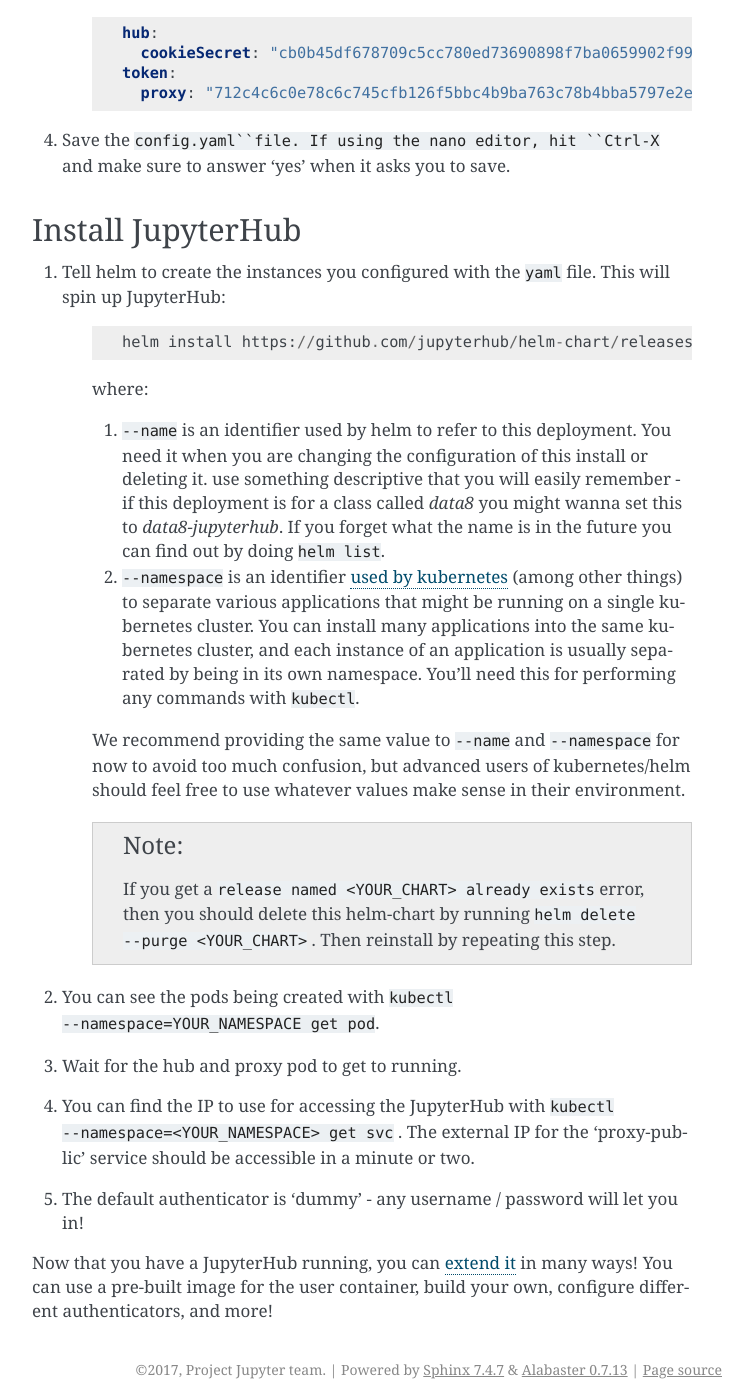
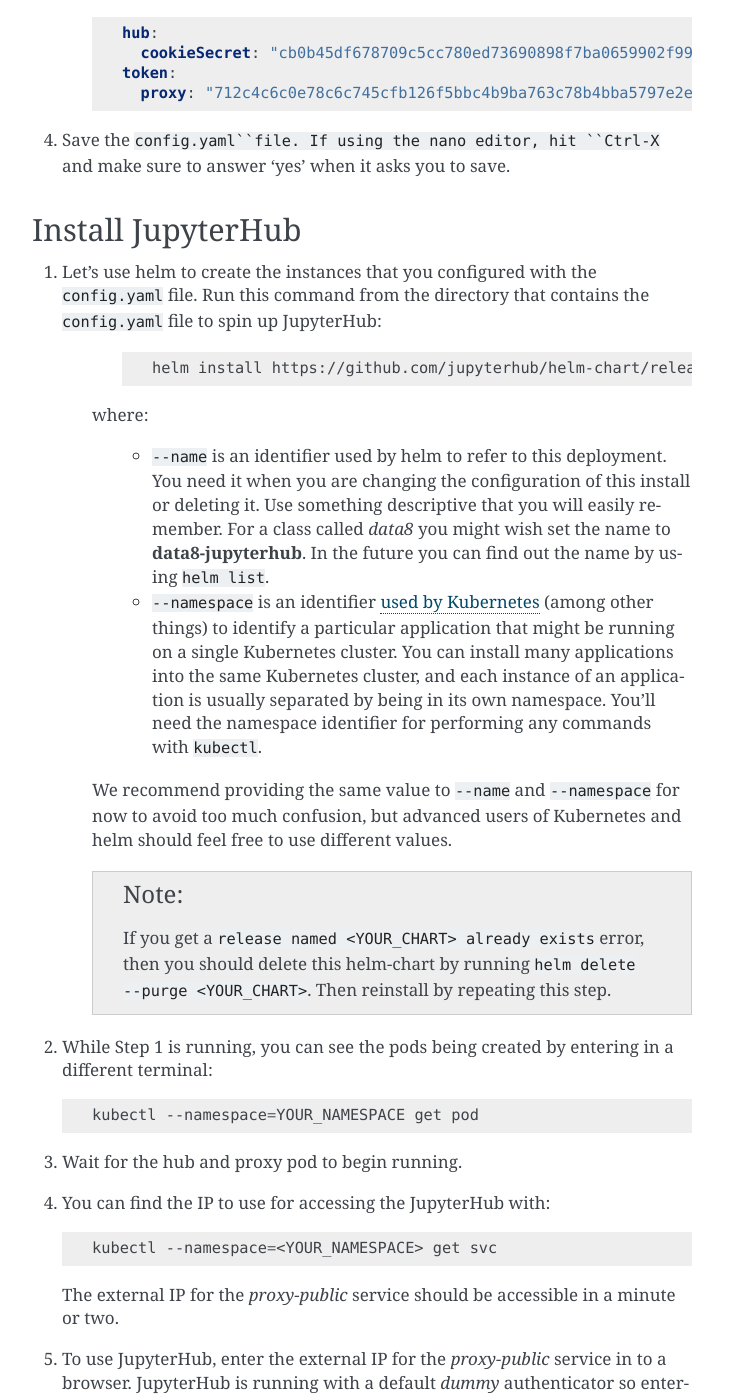
Before and after one commit to jupyterhub/zero-to-jupyterhub-k8s, a Sphinx documentation site: the page built from doc/source/setup-jupyterhub.rst, in a window 1280 px wide and 1400 px high, scrolled down 1015 px. Shown: the whole window, without its empty margins (388-1140 px from the left). Built offline with Sphinx 7.4.7, drawn with Linux system fonts in a browser that asks for light colours; some of the changed text lies outside the part shown.

Commit message:
Edit install instructions for JupyterHub

```diff
--- a/doc/source/setup-jupyterhub.rst
+++ b/doc/source/setup-jupyterhub.rst
@@ -64,27 +64,65 @@
 Install JupyterHub
 ------------------
 
-1. Tell helm to create the instances you configured with the ``yaml`` file.
-   This will spin up JupyterHub:
+1. Let's use helm to create the instances that you configured with the
+   ``config.yaml`` file. Run this command from the directory that contains the
+   ``config.yaml`` file to spin up JupyterHub:
 
-    .. code::
+      .. code:: bash
 
-        helm install https://github.com/jupyterhub/helm-chart/releases/download/v0.1/jupyterhub-0.1.tgz --name=YOUR_RELEASE_NAME --namespace=YOUR_NAMESPACE -f config.yaml
+         helm install https://github.com/jupyterhub/helm-chart/releases/download/v0.1/jupyterhub-0.1.tgz --name=YOUR_RELEASE_NAME --namespace=YOUR_NAMESPACE -f config.yaml
 
     where:
 
-    1. ``--name`` is an identifier used by helm to refer to this deployment. You need it when you are changing the configuration of this install or deleting it. use something descriptive that you will easily remember - if this deployment is for a class called *data8* you might wanna set this to *data8-jupyterhub*. If you forget what the name is in the future you can find out by doing ``helm list``.
-    2. ``--namespace``  is an identifier `used by kubernetes <https://kubernetes.io/docs/concepts/overview/working-with-objects/namespaces/>`_ (among other things) to separate various applications that might be running on a single kubernetes cluster. You can install many applications into the same kubernetes cluster, and each instance of an application is usually separated by being in its own namespace. You'll need this for performing any commands with ``kubectl``.
+        - ``--name`` is an identifier used by helm to refer to this deployment.
+          You need it when you are changing the configuration of this install
+          or deleting it. Use something descriptive that you will easily
+          remember. For a class called *data8* you might wish set the name to
+          **data8-jupyterhub**. In the future you can find out the name by
+          using ``helm list``.
+        - ``--namespace``  is an identifier
+          `used by Kubernetes <https://kubernetes.io/docs/concepts/overview/working-with-objects/namespaces/>`_
+          (among other things) to identify a particular application that might
+          be running on a single Kubernetes cluster. You can install many
+          applications into the same Kubernetes cluster, and each instance of
+          an application is usually separated by being in its own namespace.
+          You'll need the namespace identifier for performing any commands
+          with ``kubectl``.
 
-    We recommend providing the same value to ``--name`` and ``--namespace`` for now to avoid too much confusion, but advanced users of kubernetes/helm should feel free to use whatever values make sense in their environment.
+    We recommend providing the same value to ``--name`` and ``--namespace``
+    for now to avoid too much confusion, but advanced users of Kubernetes and
+    helm should feel free to use different values.
 
     .. note::
 
-        If you get a ``release named <YOUR_CHART> already exists`` error, then you should delete this helm-chart by running ``helm delete --purge <YOUR_CHART>`` . Then reinstall by repeating this step.
+        If you get a ``release named <YOUR_CHART> already exists`` error, then
+        you should delete this helm-chart by running
+        ``helm delete --purge <YOUR_CHART>``. Then reinstall by repeating this
+        step.
 
-2. You can see the pods being created with ``kubectl --namespace=YOUR_NAMESPACE get pod``.
-3. Wait for the hub and proxy pod to get to running.
-4. You can find the IP to use for accessing the JupyterHub with ``kubectl --namespace=<YOUR_NAMESPACE> get svc`` . The external IP for the ‘proxy-public’ service should be accessible in a minute or two.
-5. The default authenticator is ‘dummy’ - any username / password will let you in!
+2. While Step 1 is running, you can see the pods being created by entering in
+   a different terminal:
 
-Now that you have a JupyterHub running, you can `extend it <extending-jupyterhub.html>`_ in many ways! You can use a pre-built image for the user container, build your own, configure different authenticators, and more!
+   .. code-block:: bash
+
+      kubectl --namespace=YOUR_NAMESPACE get pod
+
+3. Wait for the hub and proxy pod to begin running.
+
+4. You can find the IP to use for accessing the JupyterHub with:
+
+   .. code-block:: bash
+
+      kubectl --namespace=<YOUR_NAMESPACE> get svc
+
+   The external IP for the `proxy-public` service should be accessible in a
+   minute or two.
+
+5. To use JupyterHub, enter the external IP for the `proxy-public` service in
+   to a browser. JupyterHub is running with a default *dummy* authenticator so
+   entering any username and password combination will let you enter the hub.
+
+Congratulations! Now that you have JupyterHub running, you can
+`extend it <extending-jupyterhub.html>`_ in many ways. You can use a pre-built
+image for the user container, build your own image, configure different
+authenticators, and more!
```
